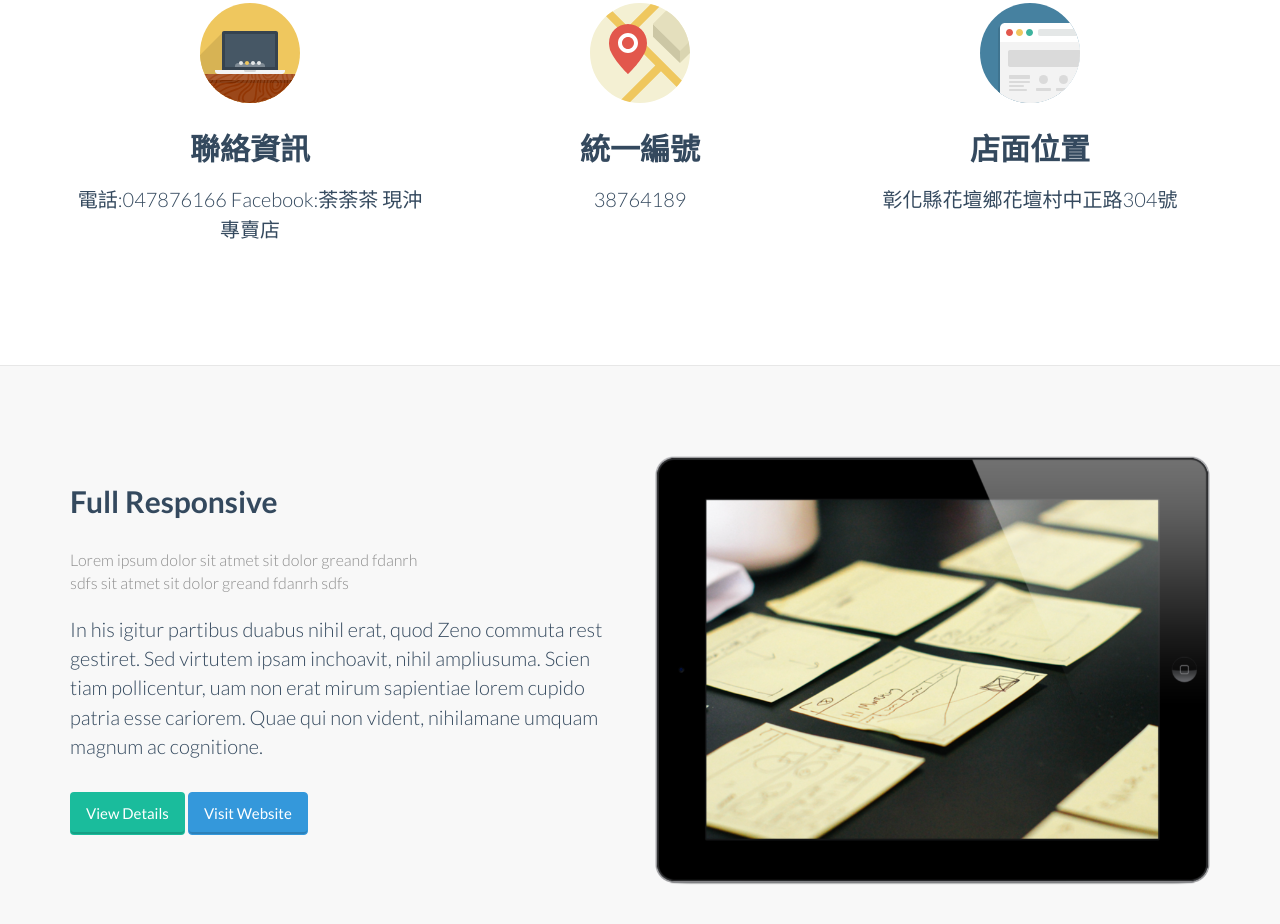
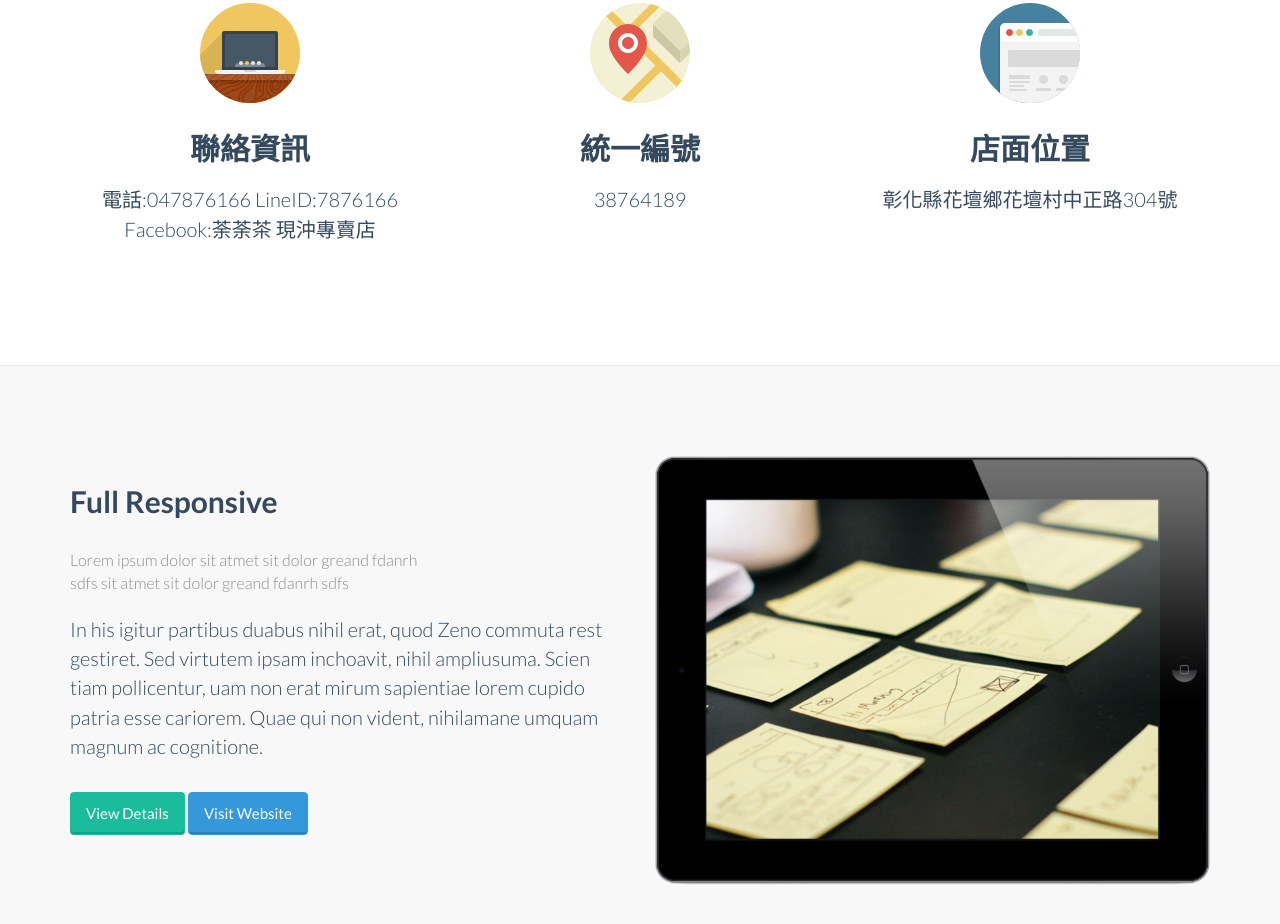
Before and after one commit to Hsuan02/01, a plain HTML site: page index.html in a window 1280 px wide. Shown: the part 1533-2457 px from the top of the page. Drawn offline with Linux system fonts and the light colour scheme.

Commit message:
Update index.html

```diff
--- a/index.html
+++ b/index.html
@@ -144,7 +144,7 @@
 				<div class="col-sm-4  wow fadeInDown text-center">
 				  <img class="rotate" src="img/icon/laptop.svg" alt="Generic placeholder image">
 				  <h3>聯絡資訊</h3>
-				  <p class="lead">電話:047876166 Facebook:荼荼茶 現沖專賣店</p>
+				  <p class="lead">電話:047876166 LineID:7876166 Facebook:荼荼茶 現沖專賣店</p>
 				 <!-- <p><a class="btn btn-embossed btn-primary view" role="button">View Details</a></p> -->
 				</div><!-- /.col-lg-4 -->
 
```
